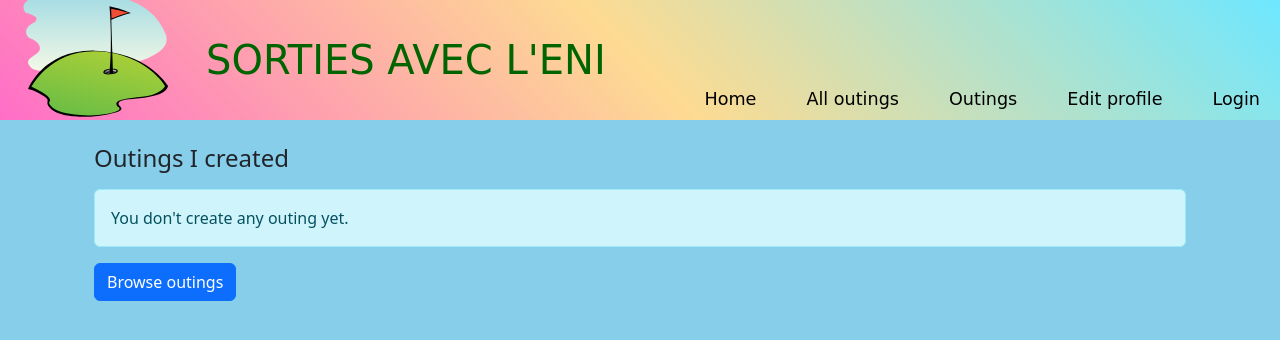
After one commit to Turbo-Teflon/Sortir, a Symfony app: template templates/Sortie/myOutings.html.twig in a window 1280 px wide. The commit adds this page. Shown: the top 340 px of the page. Run offline with Twig, Linux system fonts and the light colour scheme; the template is opened without the code that fills it, so the values that code supplies are empty; some libraries are stand-ins or nearby versions.

Commit message:
add function and update Outings

```diff
--- a/src/Repository/SiteRepository.php
+++ b/src/Repository/SiteRepository.php
@@ -20,7 +20,7 @@ class SiteRepository extends ServiceEntityRepository
         return $this->createQueryBuilder('s')
             ->andWhere('s.enabled = :on')->setParameter('on', true)
             ->addOrderBy('s.position', 'ASC')
-            ->addOrderBy('s.name', 'ASC')
+            ->addOrderBy('s.nom', 'ASC')
             ->getQuery()->getResult();
     }
 
--- a/templates/Sortie/detail.html.twig
+++ b/templates/Sortie/detail.html.twig
@@ -120,7 +120,7 @@
                 {% if can_withdraw %}
                     <form method="post" action="{{ path('sortie_desister', {id: sortie.id}) }}" class="d-inline ms-2">
                         <input type="hidden" name="_token" value="{{ csrf_token('desister' ~ sortie.id) }}">
-                        <button class="btn btn-warning" onclick="return confirm('Confirmer le désistement ?')">
+                        <button class="btn btn-warning" onclick="return confirm('Confirm cancel ?')">
                             Se désister
                         </button>
                     </form>
@@ -137,7 +137,7 @@
                 {% if can_cancel %}
                 <form method="post" action="{{ path('sortie_canceling', {id: sortie.id}) }}" class="d-inline ms-2">
                     <input type="hidden" name="_token" value="{{ csrf_token('cancel' ~ sortie.id) }}">
-                    <button class="btn btn-danger" onclick="return confirm('Voulez vous annuler la sortie ?')">Annuler</button>
+                    <button class="btn btn-danger" onclick="return confirm('Do you want to cancel this outing ?')">Annuler</button>
                 </form>
                 {% endif %}
                 {# --------------------------------------------- #}
--- /dev/null
+++ b/templates/Sortie/myOutings.html.twig
@@ -0,0 +1,35 @@
+{% extends 'base.html.twig' %}
+
+{% block title %}My Outings{% endblock %}
+
+{% block body %}
+<div class="container mt-4">
+    <h1 class="h4 mb-3">Outings I created</h1>
+
+    {% if sorties is empty %}
+    <div class="alert alert-info">
+        You don't create any outing yet.
+    </div>
+    <a href="{{ path('sortie_home') }}" class="btn btn-primary">Browse outings</a>
+    {% else %}
+    <ul class="list-group">
+        {% for sortie in sorties %}
+        <li class="list-group-item d-flex justify-content-between align-items-center">
+            <div>
+                <div class="fw-semibold">{{ sortie.nom }}</div>
+                <div class="text-muted small">
+                    {{ sortie.startDateTime ? sortie.startDateTime|date('d/m/Y H:i') : '—' }}
+                    {% if sortie.site is defined and sortie.site %} • {{ sortie.site.nom }}{% endif %}
+                    {% if sortie.etat is defined and sortie.etat %} • {{ sortie.etat }}{% endif %}
+                </div>
+            </div>
+            <a class="btn btn-sm btn-outline-primary"
+               href="{{ path('sortie_detail', { id: sortie.id }) }}">
+                Details
+            </a>
+        </li>
+        {% endfor %}
+    </ul>
+    {% endif %}
+</div>
+{% endblock %}
--- a/templates/base.html.twig
+++ b/templates/base.html.twig
@@ -31,7 +31,7 @@
             <ul class="nav-dd__menu" role="menu" aria-label="Sites">
                 <li><a role="menuitem" href="{{ path('sortie_list', {'site':'all'}) }}">All</a></li>
                 {% for s in menuSites %}
-                    <li><a role="menuitem" href="{{ path('sortie_list', {'site': s}) }}">{{ s }}</a></li>
+                    <li><a role="menuitem" href="{{ path('sortie_myOutings', {'site': s}) }}">{{ s }}</a></li>
                 {% endfor %}
             </ul>
         </div>
@@ -44,8 +44,10 @@
             </a>
             <ul class="nav-dd__menu" role="menu" aria-label="Outings">
                 <li><a role="menuitem" href="{{ path('sortie_create') }}">Create Outing</a></li>
-                <li><a role="menuitem" href="{{ path('sortie_create') }}">My Outing</a></li> {# TODO: route "mes sorties" #}
+                <li><a role="menuitem" href="{{ path('sortie_myOutings') }}">My created Outings</a></li>
+                <li><a role="menuitem" href="{{ path('sortie_myParticipating') }}">My Participating Outings</a></li>
             </ul>
+
         </div>
 
         <a href="{{ path('modify_profil') }}">Edit profile</a>
```
Also changed, not shown: src/Controller/SortieController.php (+36 -3 lines), templates/Sortie/participatingOutings.html.twig (added, +35 -0 lines), 1 other file.
